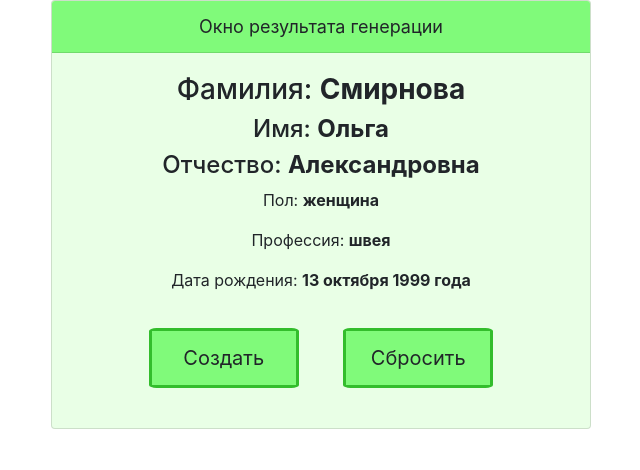
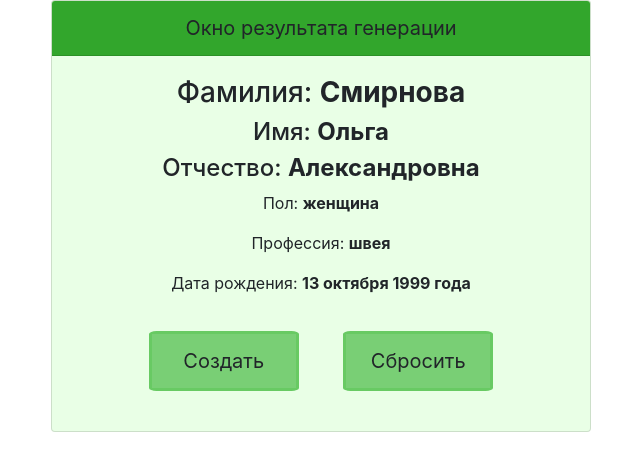
Before and after one commit to nsofina/task_9.11, a plain HTML site: page index.html in a window 1280 px wide. Shown: the whole page, without its empty margins (319-959 px from the left). Drawn offline with nearby package versions, Linux system fonts and the light colour scheme.

```diff
--- a/css/style.css
+++ b/css/style.css
@@ -3,20 +3,24 @@
 }
 
 .card-header {
-    background-color: rgb(128, 250, 122);
-    font-size: 18px;
+    background-color: rgb(50, 166, 44);
+    font-size: 20px;
 }
 
 .btn {
     height: 60px;
     width: 150px;
-    background-color: rgb(128, 250, 122);
+    background-color: rgb(121, 207, 117);
     font-size: 20px;
     margin: 20px;
-    border:rgb(51, 189, 44) solid;
+    border:rgb(104, 202, 99) solid;
     border-radius: 5%;
 }
 
 span {
     font-weight: bold;
 }
+
+.btn:hover {
+    background-color: rgb(50, 166, 44);
+}
```
Also changed, not shown: 1 other file.
